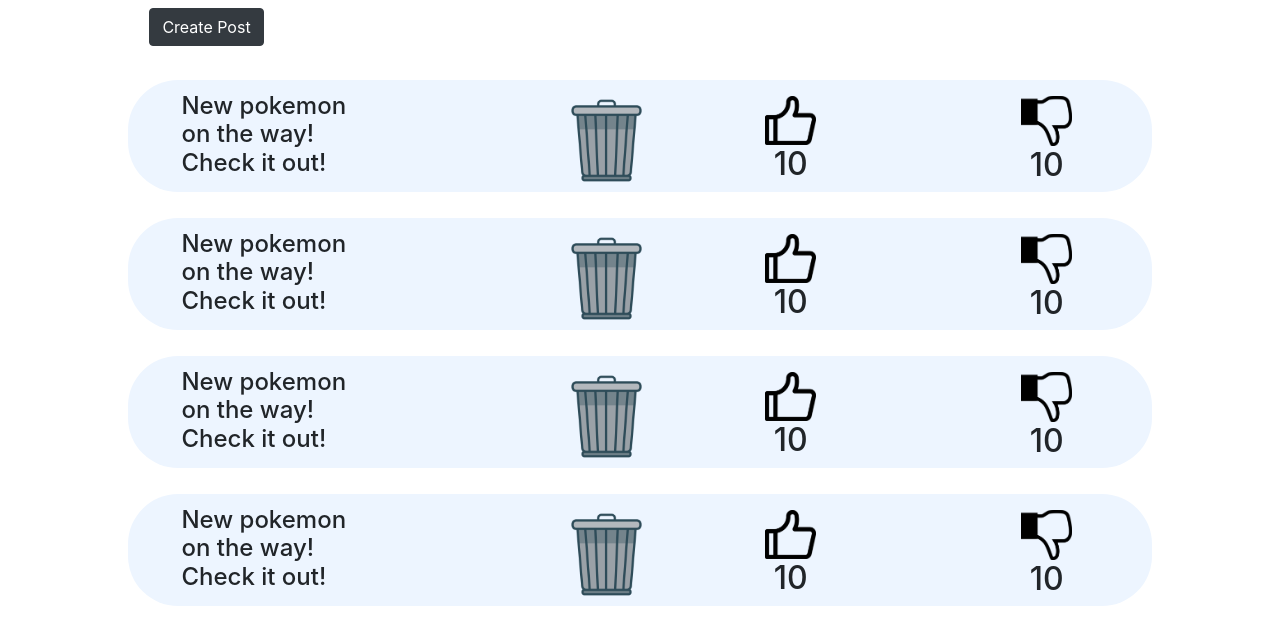
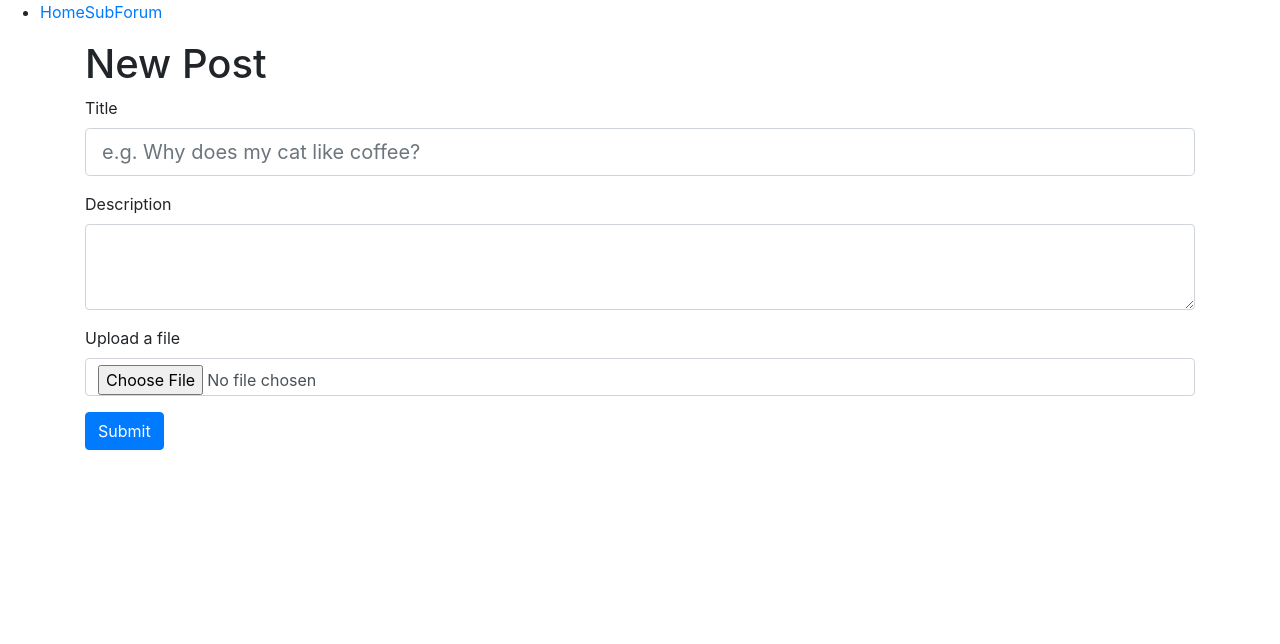
Before and after one commit to Jobegiar99/Flasher, a React (Create React App) app: page /createPost in a window 1280 px wide. Shown: the top 644 px of the page. Built offline with nearby package versions, Linux system fonts and the light colour scheme.

Commit message:
create post

```diff
--- a/package.json
+++ b/package.json
@@ -10,6 +10,7 @@
     "react": "^18.2.0",
     "react-bootstrap": "^2.6.0",
     "react-dom": "^18.2.0",
+    "react-router-dom": "^5.3.0",
     "react-scripts": "5.0.1",
     "web-vitals": "^2.1.4"
   },
--- a/src/App.js
+++ b/src/App.js
@@ -1,25 +1,42 @@
-import logo from './logo.svg';
-import './App.css';
+import React from "react";
+import { BrowserRouter as Router, Switch, Route, Link } from "react-router-dom";
+import MainForum from "./Components/MainForum/js/mainForum";
+import SubForum from "./Components/SubForum/js/subForum";
+import CreatePost from "./Components/CreatePost/createPost.js";
 
-function App() {
+export default function App() {
   return (
-    <div className="App">
-      <header className="App-header">
-        <img src={logo} className="App-logo" alt="logo" />
-        <p>
-          Edit <code>src/App.js</code> and save to reload.
-        </p>
-        <a
-          className="App-link"
-          href="https://reactjs.org"
-          target="_blank"
-          rel="noopener noreferrer"
-        >
-          Learn React
-        </a>
-      </header>
-    </div>
+    <Router>
+      <div>
+        <nav>
+          <ul>
+            <li>
+              <Link to="/">Home</Link>
+              <Link to="/subforum">SubForum</Link>
+            </li>
+          </ul>
+        </nav>
+        <Switch>
+          <Route path="/createPost">
+            <CreatePost />
+          </Route>
+          <Route path="/subforum">
+            <SubForum />
+          </Route>
+          <Route path="/">
+            <MainForum />
+          </Route>
+        </Switch>
+      </div>
+    </Router>
   );
 }
 
-export default App;
+
+function Home() {
+  return <h2>Home</h2>;
+}
+
+function About() {
+  return <h2>About</h2>;
+}
--- a/src/Components/CreatePost/createPost.js
+++ b/src/Components/CreatePost/createPost.js
@@ -0,0 +1,37 @@
+import React, { Component } from "react";
+import { Col, Container, Row, Button } from "react-bootstrap";
+import Form from "react-bootstrap/Form";
+
+function CreatePost() {
+  return (
+    <Container>
+      <h1>New Post</h1>
+      <Form>
+        <Form.Group className="mb-3" controlId="formCreatePost">
+          <Form.Label>Title</Form.Label>
+          <Form.Control
+            size="lg"
+            type="email"
+            placeholder="e.g. Why does my cat like coffee?"
+          />
+        </Form.Group>
+
+        <Form.Group className="mb-3" controlId="formBasicPassword">
+          <Form.Label>Description</Form.Label>
+          <Form.Control componentClass="textarea" as="textarea" rows="3" />
+        </Form.Group>
+
+        <Form.Group controlId="formFile" className="mb-3">
+          <Form.Label>Upload a file</Form.Label>
+          <Form.Control type="file" />
+        </Form.Group>
+
+        <Button variant="primary" type="submit">
+          Submit
+        </Button>
+      </Form>
+    </Container>
+  );
+}
+
+export default CreatePost;
--- a/src/Components/SubForum/js/subForum.js
+++ b/src/Components/SubForum/js/subForum.js
@@ -1,42 +1,37 @@
-import React,{Component} from "react";
+import React, { Component } from "react";
 import { Col, Container, Row, Button } from "react-bootstrap";
+import { Link } from "react-router-dom";
 
 import SubForumBar from "./subForumBar";
-import "../css/subForum.css"
+import "../css/subForum.css";
 
-export default class SubForum extends React.Component{
-    render(){
-        return(
-            <Container fluid
-                id = "subForumContainer">
+function SubForum () {
+    return (
+      <Container fluid id="subForumContainer">
         <Row>
           <Col>
             <div id="subForumButtonDiv">
-                            <Button variant = "dark">
-                                Create Post
-                            </Button>
+              <Link to="/createPost">
+                <Button variant="dark"> Create Post</Button>
+              </Link>
             </div>
           </Col>
         </Row>
-                <Row id = "subForumSubForumRow">
-                    <div align="center" id = "subForumPosts">
-                        <SubForumBar
-                            postTitle="New pokemon on the way! Check it out!"/>
+        <Row id="subForumSubForumRow">
+          <div align="center" id="subForumPosts">
+            <SubForumBar postTitle="New pokemon on the way! Check it out!" />
 
-                        <SubForumBar
-                            postTitle="New pokemon on the way! Check it out!"/>
+            <SubForumBar postTitle="New pokemon on the way! Check it out!" />
 
-                        <SubForumBar
-                            postTitle="New pokemon on the way! Check it out!"/>
+            <SubForumBar postTitle="New pokemon on the way! Check it out!" />
 
-                        <SubForumBar
-                            postTitle="New pokemon on the way! Check it out!"/>
+            <SubForumBar postTitle="New pokemon on the way! Check it out!" />
 
-                        <SubForumBar
-                            postTitle="New pokemon on the way! Check it out!"/>
+            <SubForumBar postTitle="New pokemon on the way! Check it out!" />
           </div>
         </Row>
       </Container>
-        )
+    );
 }
-}
+
+export default SubForum;
--- a/src/index.js
+++ b/src/index.js
@@ -2,12 +2,13 @@ import React from 'react';
 import ReactDOM from 'react-dom/client';
 import './index.css';
 import reportWebVitals from './reportWebVitals';
+import App from './App';
 import MainForum from './Components/MainForum/js/mainForum';
 import SubForum from './Components/SubForum/js/subForum';
 
 const root = ReactDOM.createRoot(document.getElementById('root'));
 root.render(
-    <SubForum></SubForum>
+    <App></App>
 );
 
 // If you want to start measuring performance in your app, pass a function
```
Also changed, not shown: 1 other file (tests, documents, lock files or other folders). Lines whose indentation alone changed are shown as unchanged.
